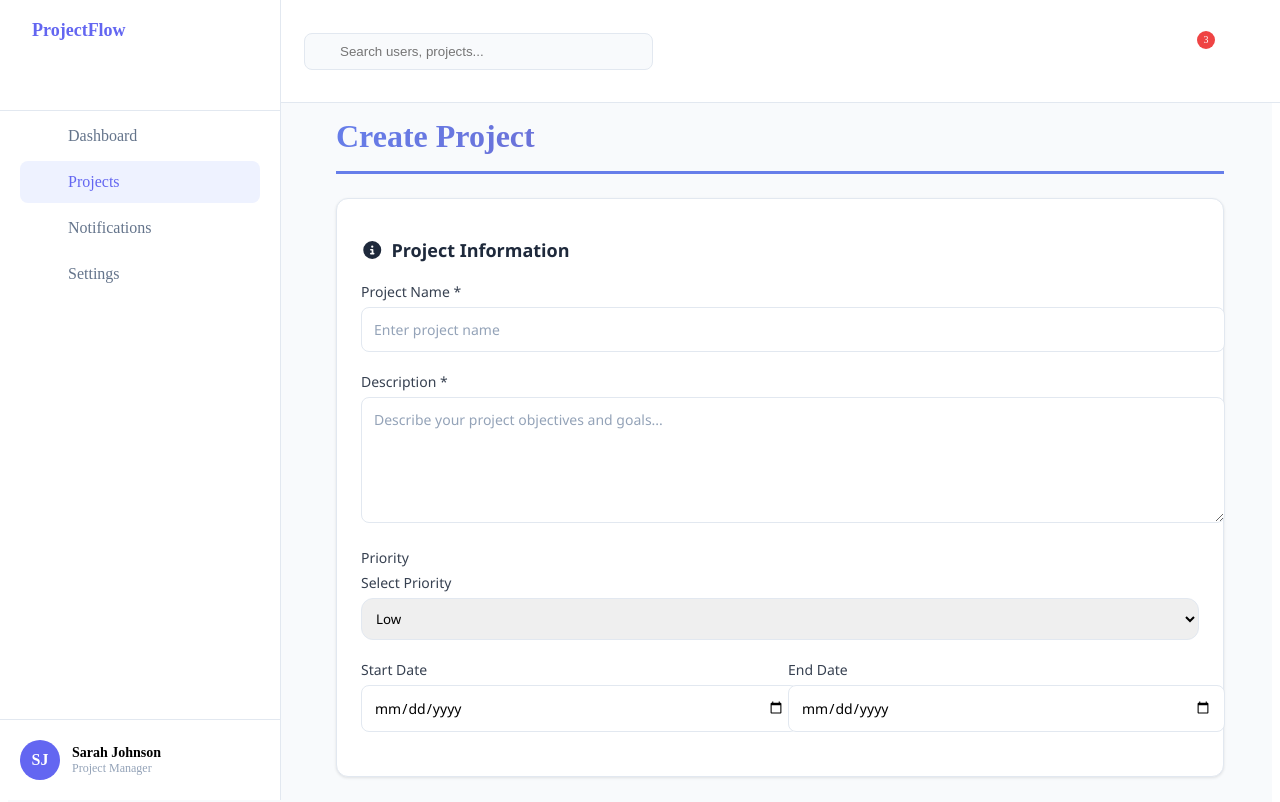
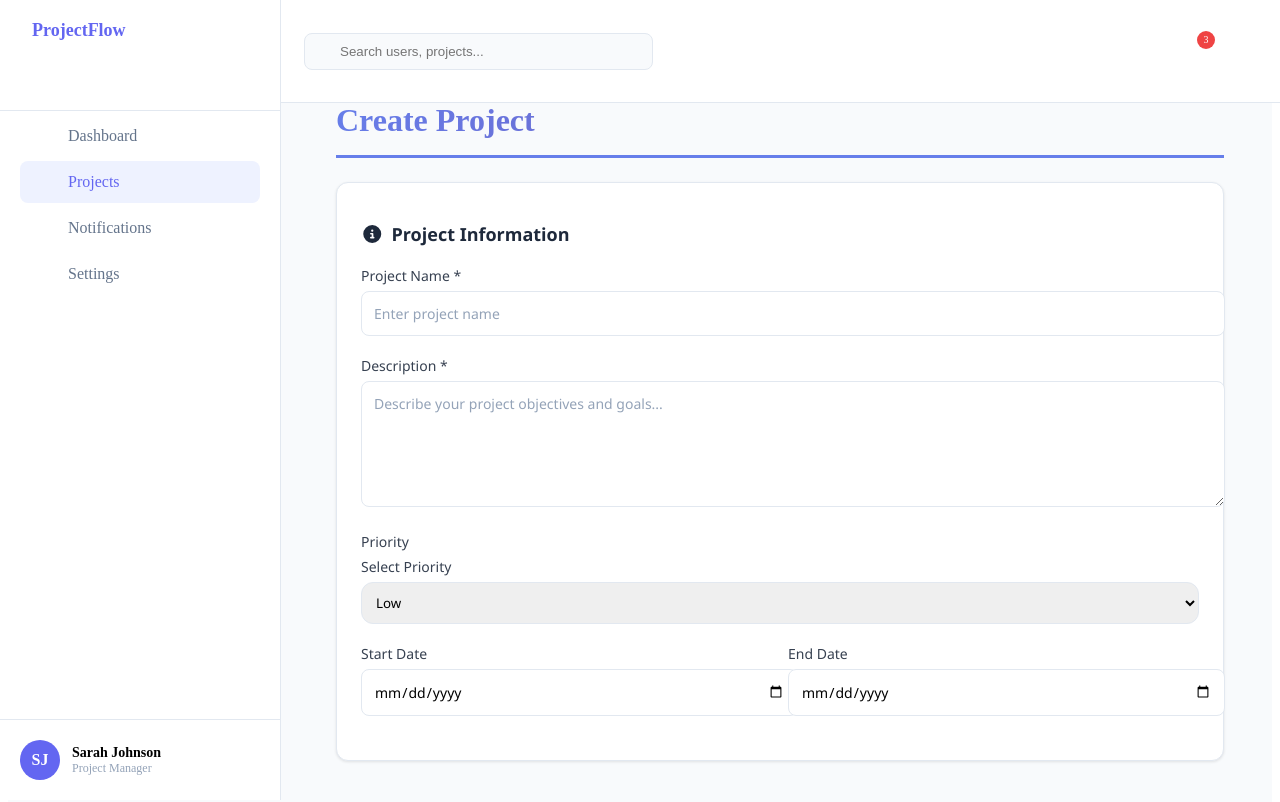
Before and after one commit to mohamednishanm/projectManagementAdminFrontEnd, an Angular app: page / in a window 1280 px wide. Shown: the top 802 px of the page. Built offline with nearby package versions, Linux system fonts and the light colour scheme.

Commit message:
Adjust margin for page title in app.css

```diff
--- a/src/app/app.css
+++ b/src/app/app.css
@@ -31,7 +31,7 @@
 /* Page Title */
 .page-title {
     font-size: 2rem;
-    margin: 16px 24px;
+    margin: 0 24px;
     font-weight: 700;
     color: #1e293b;
     padding-bottom: 1rem;
```
